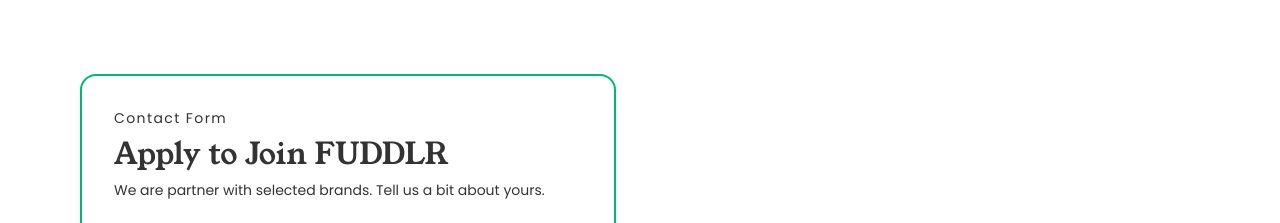
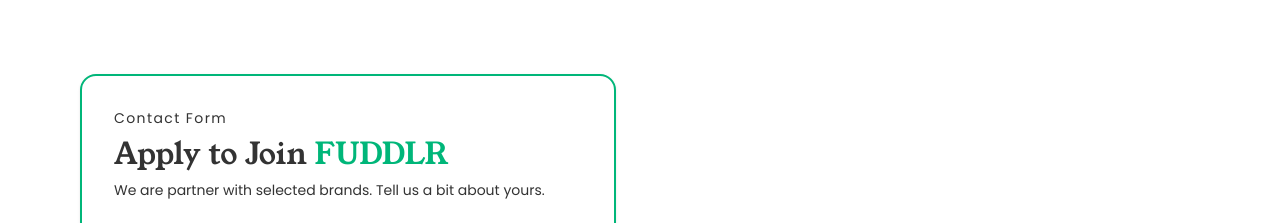
Before and after one commit to DigitronCX/FUDDLR-Frontend, a Next.js app: page /our-brands in a window 1280 px wide. Shown: the part 3600-3823 px from the top of the page. Built offline with nearby package versions, Linux system fonts and the light colour scheme; a web font is replaced by a local one.

Commit message:
style: apply brand color to FUDDLR heading in BrandForm

```diff
--- a/app/our-brands/BrandForm.tsx
+++ b/app/our-brands/BrandForm.tsx
@@ -24,7 +24,7 @@ export default function BrandForm() {
                         <p className="text-sm tracking-widest text-secondary">
                             Contact Form
                         </p>
-                        <h3 className="text-3xl font-medium text-secondary font-youngSerif">Apply to Join FUDDLR</h3>
+                        <h3 className="text-3xl font-medium text-secondary font-youngSerif">Apply to Join <span className="text-brand">FUDDLR</span> </h3>
                         <p className="text-sm text-secondary">
                             We are partner with selected brands. Tell us a bit about yours.
                         </p>
```
